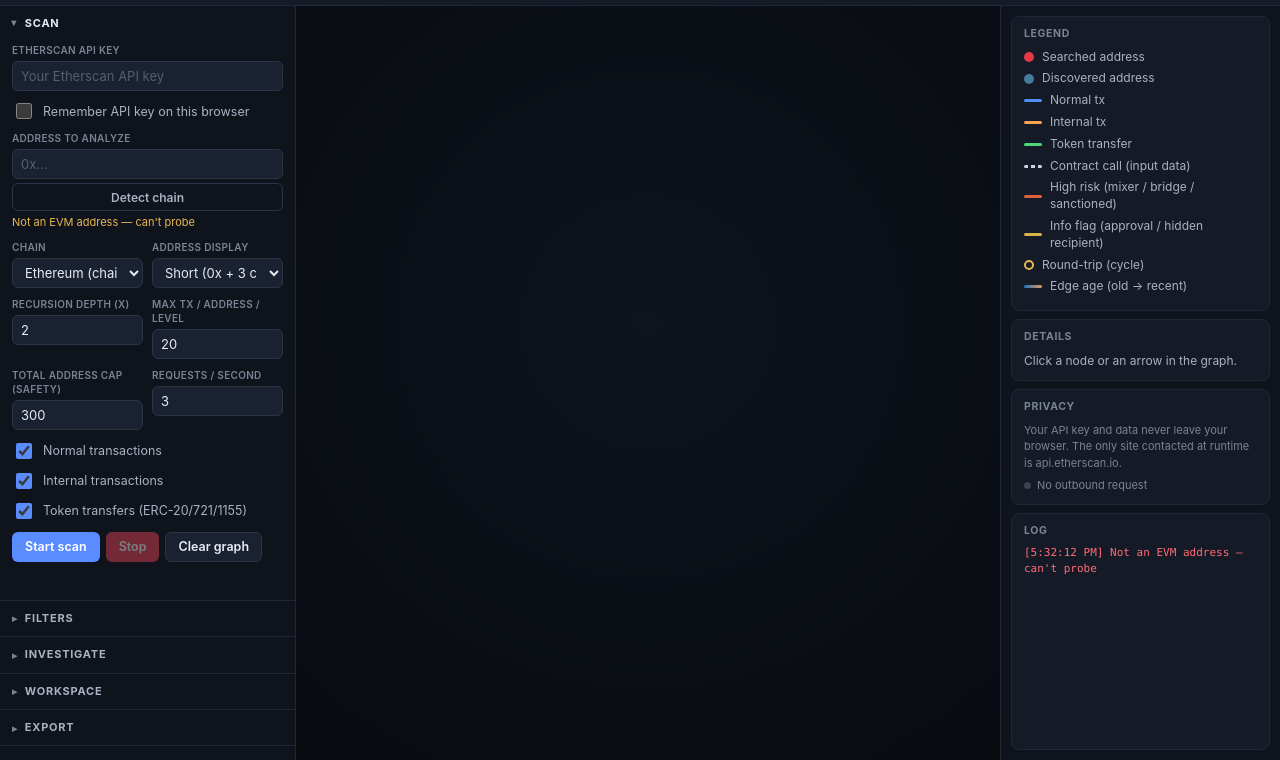
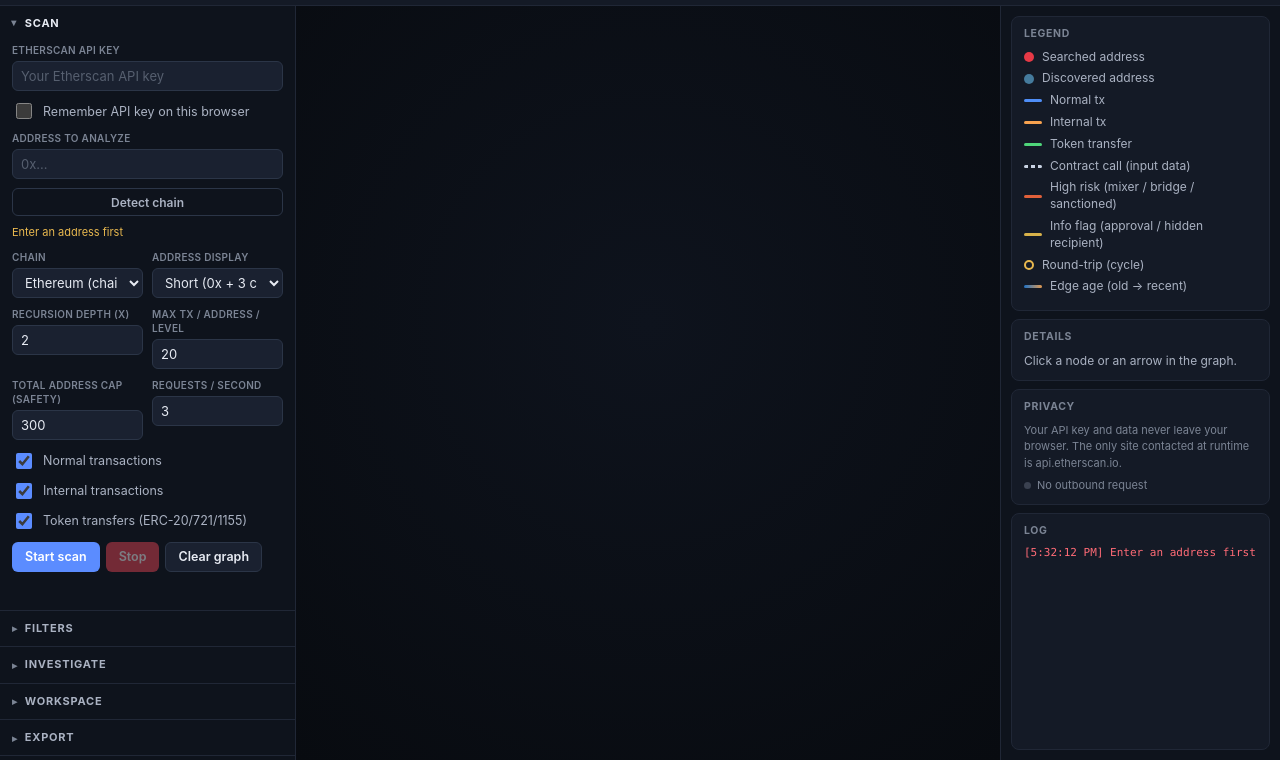
Before and after one commit to gl0bal01/chainmap, a website with bundled scripts: page index.html in a window 1280 px wide. Both pictures are taken after a click on the button "Detect chain". Shown: the part 40-800 px from the top of the page. Built offline with nearby package versions, Linux system fonts and the light colour scheme.

Commit message:
fix(detect): unnest detect button, disable address during probe, clearer empty-input message

```diff
--- a/index.html
+++ b/index.html
@@ -63,9 +63,9 @@
             <label class="field">
               <span data-i18n="form.address.label">Address to analyze</span>
               <input id="address" type="text" data-i18n-placeholder="form.address.placeholder" spellcheck="false">
-              <button id="detectChainBtn" type="button" class="btn ghost sm" data-i18n="btn.detectChain">Detect chain</button>
-              <small id="addressDetect" class="detect" role="status" aria-live="polite"></small>
             </label>
+            <button id="detectChainBtn" type="button" class="btn ghost sm" data-i18n="btn.detectChain">Detect chain</button>
+            <small id="addressDetect" class="detect" role="status" aria-live="polite"></small>
             <div class="grid2">
               <label class="field">
                 <span data-i18n="form.chain.label">Chain</span>
--- a/src/locales/en.js
+++ b/src/locales/en.js
@@ -24,6 +24,7 @@ export default {
   "detect.progress": "Probing {done}/{total} chains…",
   "detect.result": "Active on {chains} — using {chain}",
   "detect.none": "No activity found on {n} probed chains",
+  "detect.empty": "Enter an address first",
   "detect.notEvm": "Not an EVM address — can't probe",
   "detect.cancelled": "Detection cancelled",
   "form.addressFormat.label": "Address display",
--- a/src/locales/fr.js
+++ b/src/locales/fr.js
@@ -24,6 +24,7 @@ export default {
   "detect.progress": "Sondage {done}/{total} chaînes…",
   "detect.result": "Active sur {chains} — utilise {chain}",
   "detect.none": "Aucune activité trouvée sur {n} chaînes sondées",
+  "detect.empty": "Entrez d'abord une adresse",
   "detect.notEvm": "Pas une adresse EVM — sondage impossible",
   "detect.cancelled": "Détection annulée",
   "form.addressFormat.label": "Affichage des adresses",
--- a/src/main.js
+++ b/src/main.js
@@ -622,6 +622,14 @@ async function startDetectChain() {
 
   const address = $("address").value.trim();
   const el = $("addressDetect");
+  if (!address) {
+    logger.log({ level: "error", key: "detect.empty" });
+    if (el) {
+      el.className = "detect warn";
+      el.textContent = t("detect.empty");
+    }
+    return;
+  }
   const det = detectAddress(address);
   if (!det.isEvm) {
     logger.log({ level: "error", key: "detect.notEvm" });
@@ -651,6 +659,7 @@ async function startDetectChain() {
   btn.textContent = t("btn.cancelDetect");
   btn.setAttribute("data-i18n", "btn.cancelDetect");
   $("startBtn").disabled = true;
+  $("address").disabled = true;
   indicator.setActive(true);
 
   try {
@@ -700,6 +709,7 @@ async function startDetectChain() {
     detecting = false;
     detectAbortController = null;
     $("startBtn").disabled = false;
+    $("address").disabled = false;
     // Restore the shared indicator to whatever the concurrent scan (if any)
     // needs; only turns fully idle when nothing else is running.
     indicator.setActive(scanning);
```
